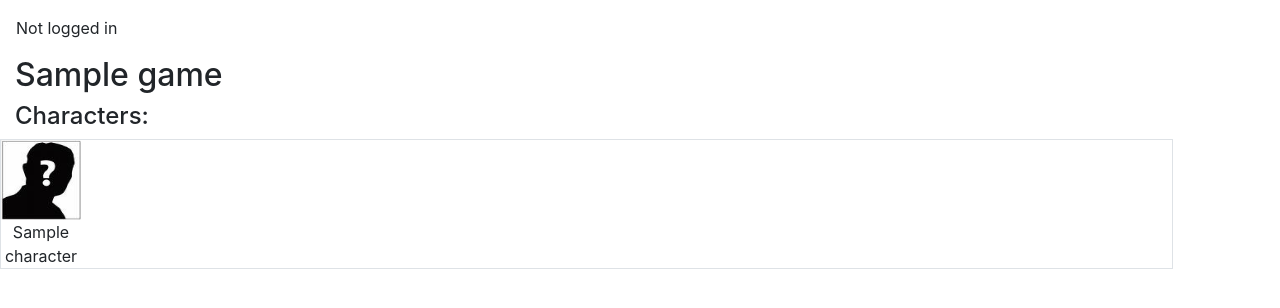
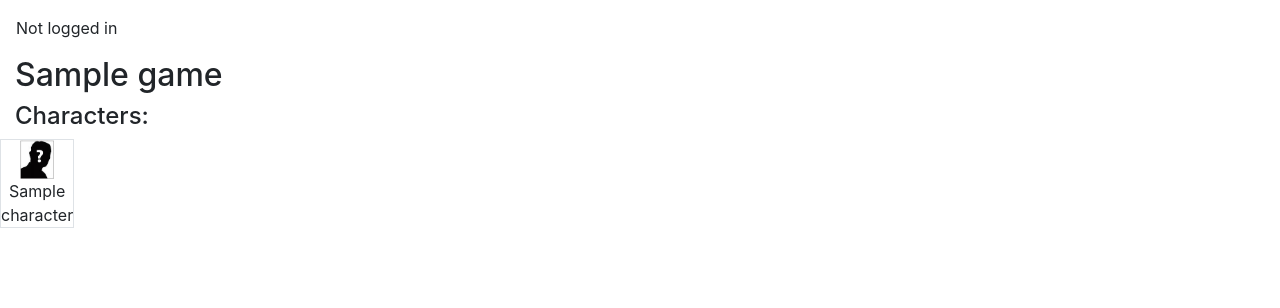
Before and after one commit to MateoElProgramador/Martial-Mentor, a Django app: page /game/1/char-overlay/ in a window 1280 px wide. Shown: the part 56-364 px from the top of the page. Run offline with Django 3.2, Linux system fonts and the light colour scheme; tables that the repository leaves empty hold one stand-in row (values such as "Sample post").

Commit message:
Switch to naively getting char imgs (static files collection problem), char improve img layout

```diff
--- a/mentor/templates/mentor/char_overlay.html
+++ b/mentor/templates/mentor/char_overlay.html
@@ -10,38 +10,32 @@
 
     <div class="row">
 
-        {% if char_num > 4 %}
+        {% if char_num > 60 %}
 
         <div class="col-11 left border p-0" id="top_char_container">
-            {% for char in game.character_set.all|slice:':4' %}
-                <figure>
-                    <!--  Display character image if found, else display placeholder:  -->
-                    <img class="char_img fig-img img-fluid" src="{{ char.img_url|img_exists }}" alt="{{char.name}}">
-                    <figcaption>{{char}}</figcaption>
-                </figure>
+            {% for char in game.character_set.all|slice:':66' %}
+                    <!--  Display character image:  -->
+                <img class="char_overlay_img img-fluid" src="{% static char.img_url %}" alt="{{char.name}}">
             {% endfor %}
         </div>
 
         <div class="col-1 right border p-0" id="side_char_container">
-            {% for char in game.character_set.all|slice:'4:' %}
-                <figure>
-                    <!--  Display character image if found, else display placeholder:  -->
-                    <img class="char_img fig-img img-fluid" src="{{ char.img_url|img_exists }}" alt="{{char.name}}">
-                    <figcaption>{{char}}</figcaption>
-                </figure>
+            {% for char in game.character_set.all|slice:'66:' %}
+                <!--  Display character image:  -->
+                <img class="char_overlay_img img-fluid" src="{% static char.img_url %}" alt="{{char.name}}">
             {% endfor %}
         </div>
 
         {% else %}
-            <div class="col-11 left border p-0" id="lone_char_container">
+            <div class="border p-0" id="lone_char_container">
             {% for char in game.character_set.all %}
                 <figure>
                     <!--  Display character image if found, else display placeholder:  -->
-                    <img class="char_img fig-img img-fluid" src="{{ char.img_url|img_exists }}" alt="{{char.name}}">
+                    <img class="char_overlay_img img-fluid" src="{{ char.img_url|img_exists }}" alt="{{char.name}}">
                     <figcaption>{{char}}</figcaption>
                 </figure>
+            {% endfor %}
             </div>
-        {% endfor %}
 
         {% endif %}
     </div>
```
